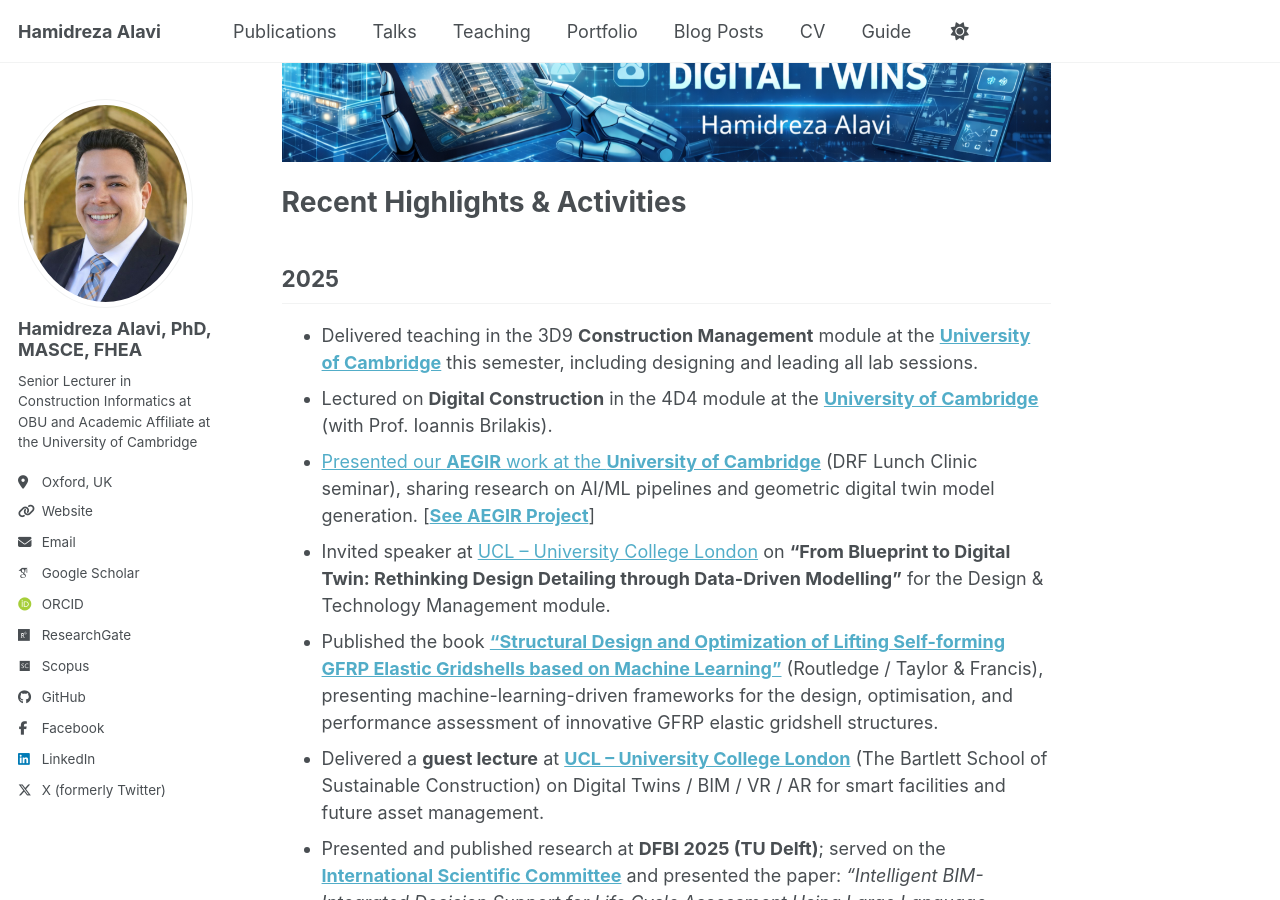
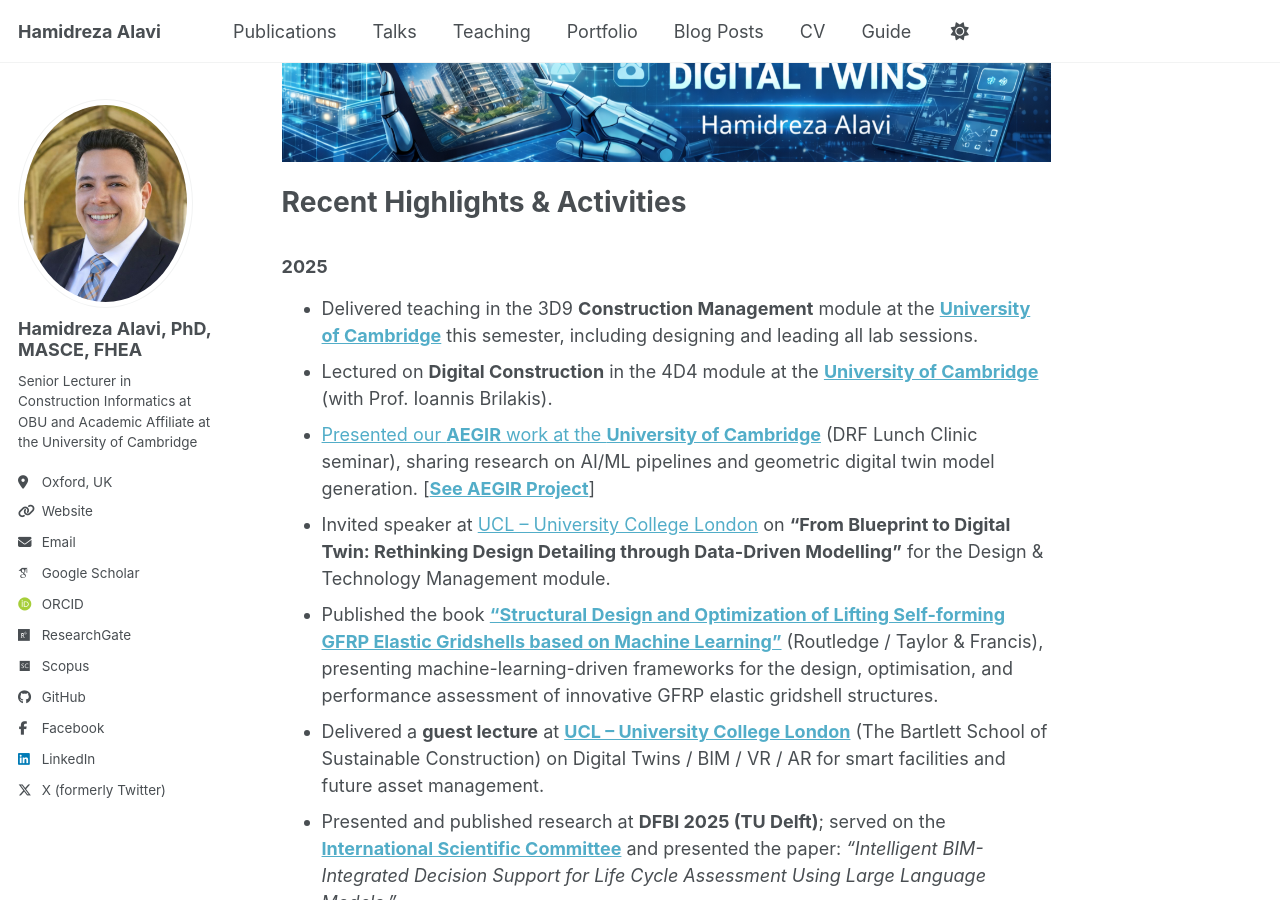
Before and after one commit to Hr-Alavi/Hr-Alavi.github.io, a Jekyll site: the page built from _pages/about.md, in a window 1280 px wide and 900 px high, scrolled down 955 px. Built offline with Jekyll 4.4.1, drawn with Linux system fonts in a browser that asks for light colours; some web fonts are replaced; a script bundle is joined from its source files by our own code; library files that are not in the unit come from our copies.

```diff
--- a/_pages/about.md
+++ b/_pages/about.md
@@ -18,7 +18,7 @@ His research has been widely published in high-impact journals and international
 
 Recent Highlights & Activities
 ======
-## **2025**
+### **2025**
 - Delivered teaching in the 3D9 **Construction Management** module at the [**University of Cambridge**](https://www.cam.ac.uk/) this semester, including designing and leading all lab sessions.
 - Lectured on **Digital Construction** in the 4D4 module at the [**University of Cambridge**](https://www.cam.ac.uk/) (with Prof. Ioannis Brilakis).
 - [Presented our **AEGIR** work at the **University of Cambridge**](https://drf.eng.cam.ac.uk/events/drf-lunchtime-clinic-dr-mudan-wang-and-dr-hamidreza-alavi) (DRF Lunch Clinic seminar), sharing research on AI/ML pipelines and geometric digital twin model generation. [[**See AEGIR Project**](https://aegirproject.eu/)]
@@ -29,7 +29,7 @@ Recent Highlights & Activities
 - Presented research at **EC³ 2025 (Porto)** and **ISARC 2025 (Montreal)**, with papers on digital twins, AR/VR, and digital construction methods.
 - Represented the [**University of Cambridge**](https://www.cam.ac.uk/) at the [**OMICRON H2020 Final Event (Madrid)**](https://omicronproject.eu/final-event/), presenting **PointPix, a scalable digital-twin-enabled pavement inspection system**.
 
-**2024**
+### **2024**
 - Presented at **EC³ 2024 (Chania, Crete)** and the **ASCE International Conference on Computing in Civil Engineering (i3CE 2024)**, including work on BIM–LiDAR / point clouds and **digital twins for schedule monitoring**; also served as a **session chair**.
 - Contributed to the [**AEGIR (EU/Horizon Europe)**](https://aegirproject.eu/) consortium activities (technical workshops, collaboration, and deployment discussions across demo sites).
 - **Guest Editor** of a Special Issue on [**Net-Zero-Energy Buildings**](https://www.mdpi.com/journal/buildings/special_issues/REJYKZAD56), focusing on AI-driven decision-support systems, digital twins, BIM-based workflows, and sustainable construction and energy management.
```
